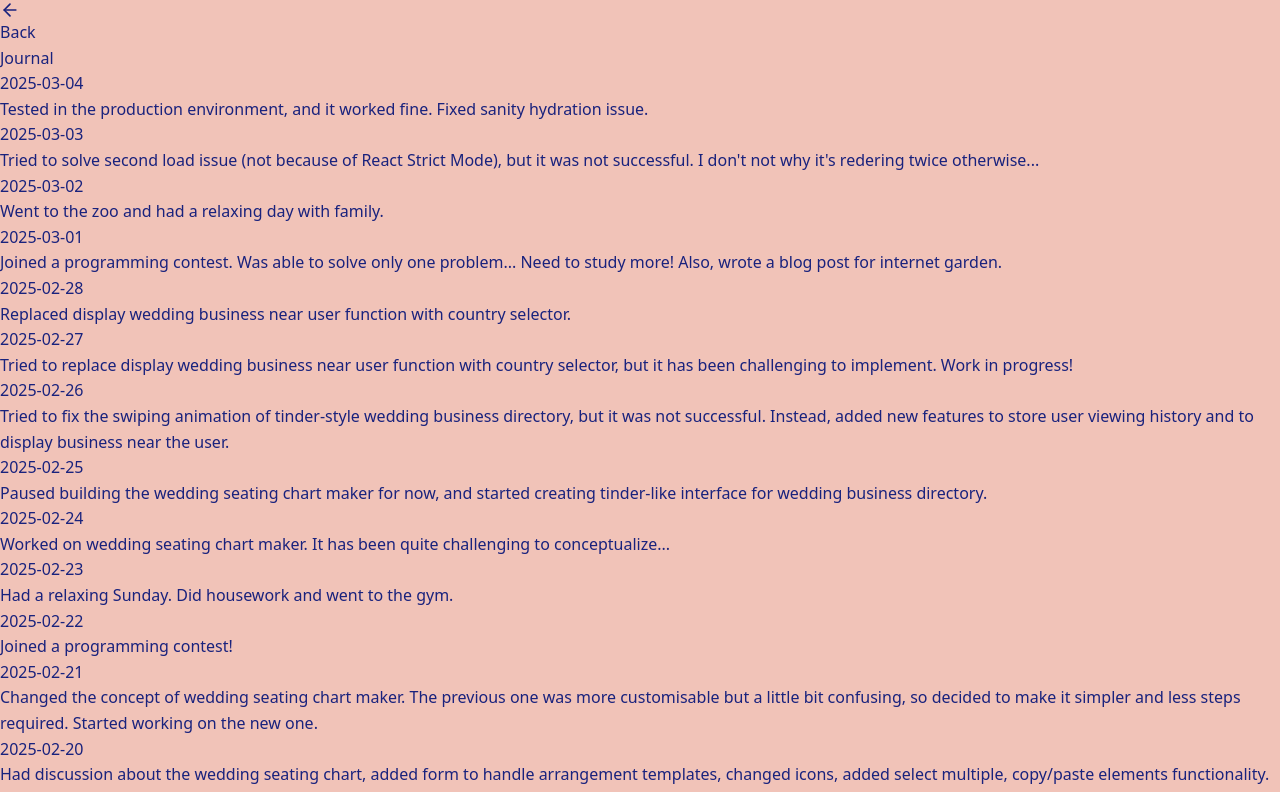
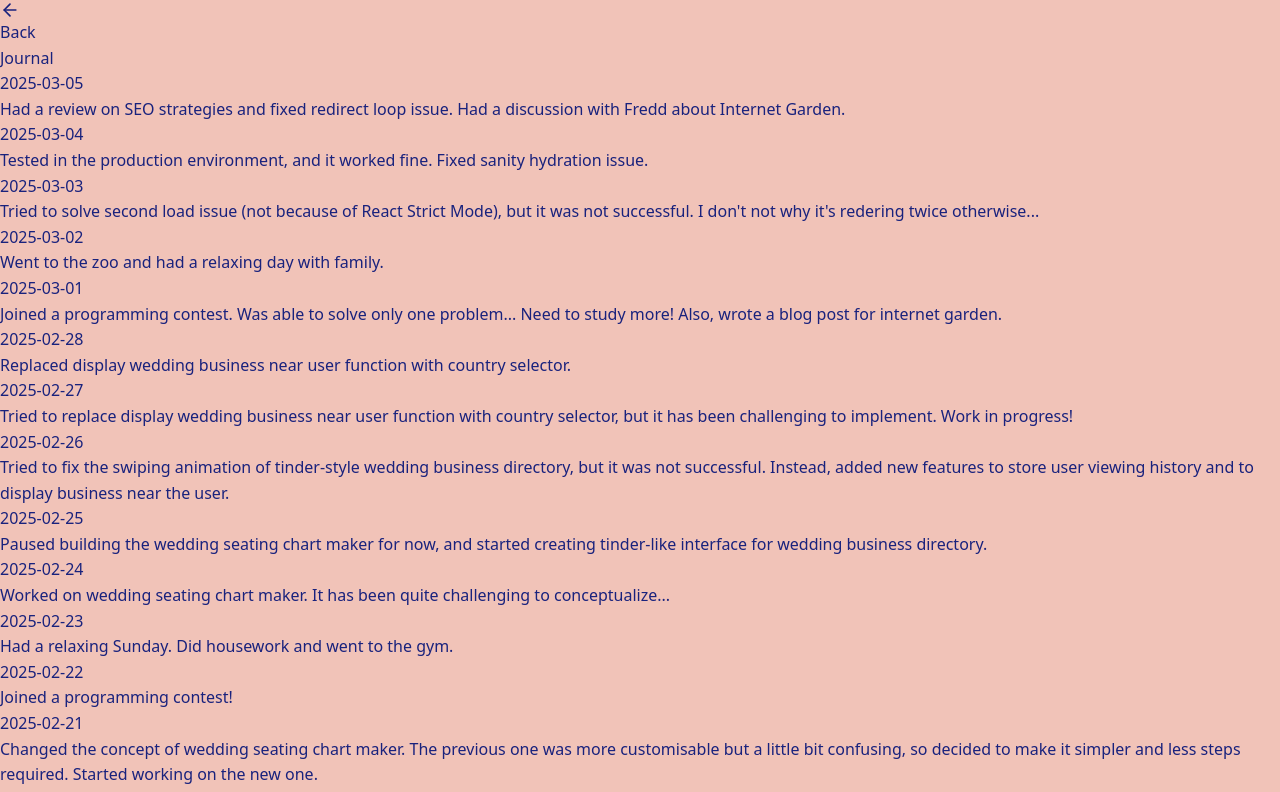
Before and after one commit to minamicode/minamicode.com, a Next.js app: page /journal in a window 1280 px wide. Shown: the top 792 px of the page. Built offline with nearby package versions, Linux system fonts and the light colour scheme.

Commit message:
add a journal

```diff
--- a/src/app/_components/JournalEntries.tsx
+++ b/src/app/_components/JournalEntries.tsx
@@ -6,6 +6,10 @@ type JournalEntry = {
 };
 
 const entries: JournalEntry[] = [
+  {
+    date: "2025-03-05",
+    text: "Had a review on SEO strategies and fixed redirect loop issue. Had a discussion with Fredd about Internet Garden.",
+  },
   {
     date: "2025-03-04",
     text: "Tested in the production environment, and it worked fine. Fixed sanity hydration issue.",
```
